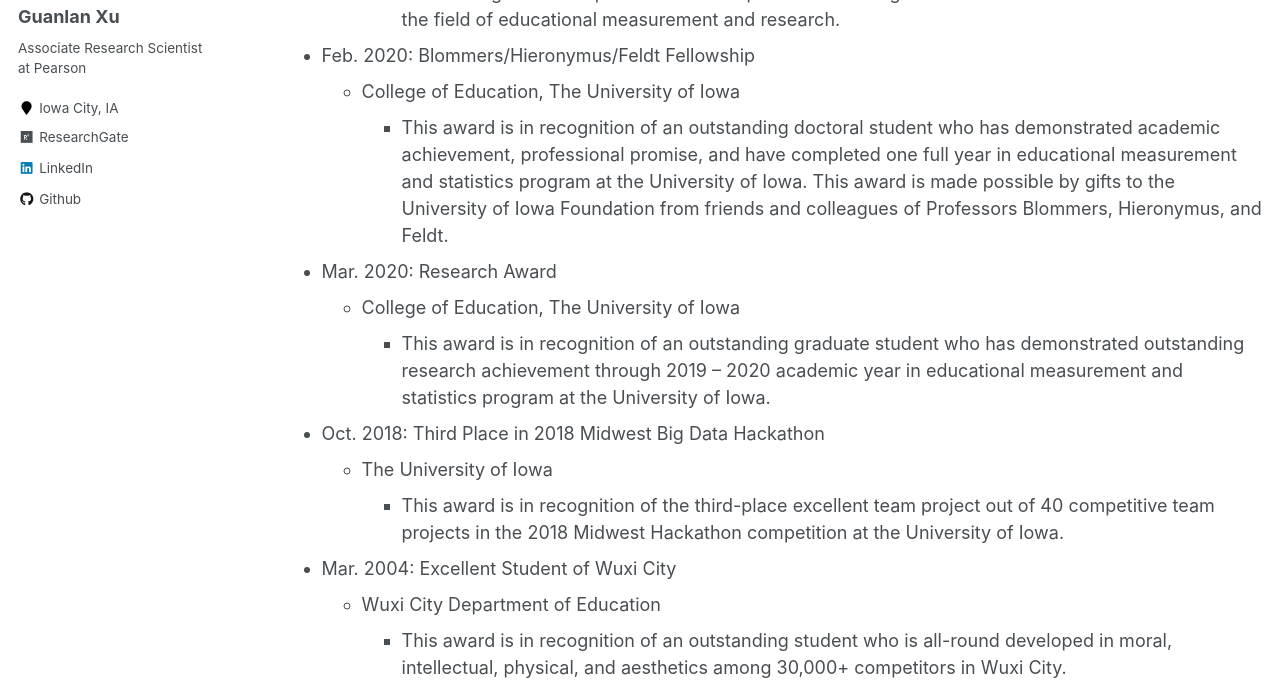
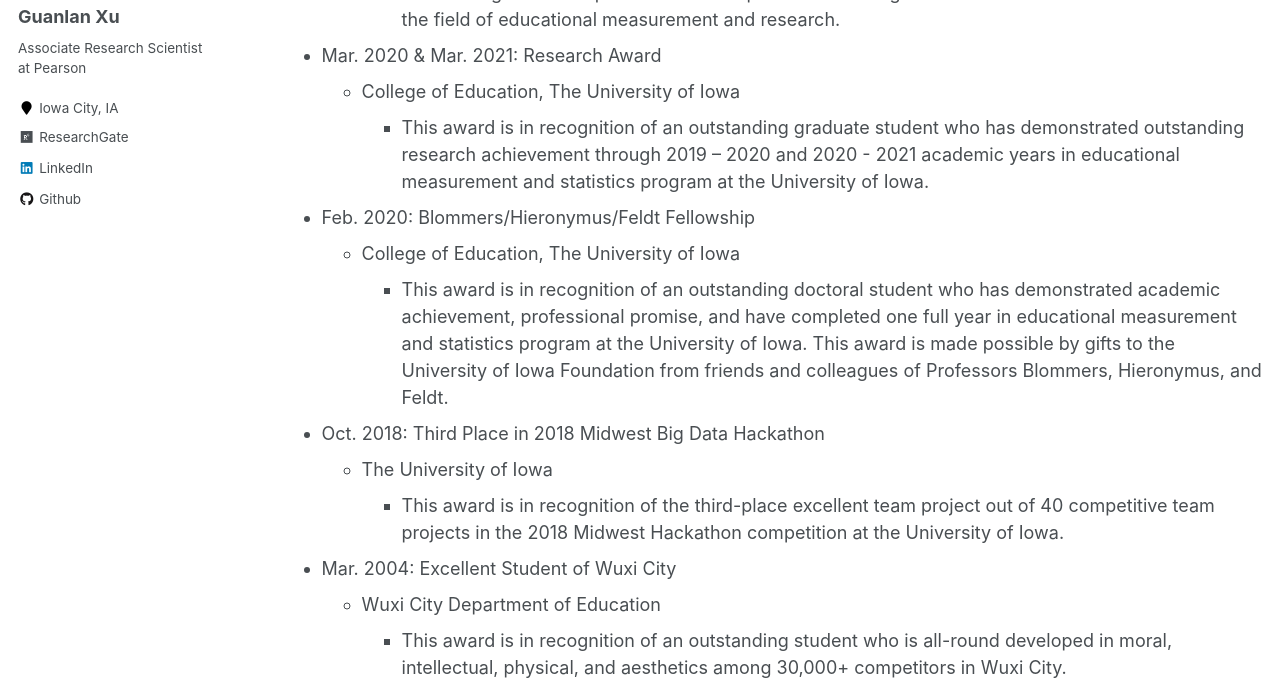
Before and after one commit to guanlanxu/guanlanxu.github.io, a Jekyll site: the page built from _pages/cv.md, in a window 1280 px wide and 900 px high, scrolled down 2349 px, cut to the strip 215-900 px from the top of the window. Built offline with Jekyll 4.4.1, drawn with Linux system fonts in a browser that asks for light colours.

Commit message:
Update cv.md

```diff
--- a/_pages/cv.md
+++ b/_pages/cv.md
@@ -88,13 +88,16 @@ Awards
   * College of Education, The University of Iowa
     * This award was established as a memorial for Professor Melvin R. Novick by the College of Education and Dr. Novick’s wife, Naomi. It is presented annually to a doctoral student who has shown outstanding academic performance and promise of the highest level of achievement inresearch in the field of educational measurement and research.
 
+* Mar. 2020 & Mar. 2021: Research Award
+  * College of Education, The University of Iowa
+    * This award is in recognition of an outstanding graduate student who has demonstrated outstanding research achievement through 2019 – 2020 and 2020 - 2021 academic years in educational measurement and statistics program at the University of Iowa.
+
+
 * Feb. 2020: Blommers/Hieronymus/Feldt Fellowship
   * College of Education, The University of Iowa
     * This award is in recognition of an outstanding doctoral student who has demonstrated academic achievement, professional promise, and have completed one full year in educational measurement and statistics program at the University of Iowa. This award is made possible by gifts to the University of Iowa Foundation from friends and colleagues of Professors Blommers, Hieronymus, and Feldt.
 
-* Mar. 2020: Research Award
-  * College of Education, The University of Iowa
-    * This award is in recognition of an outstanding graduate student who has demonstrated outstanding research achievement through 2019 – 2020 academic year in educational measurement and statistics program at the University of Iowa.
+
 
 * Oct. 2018: Third Place in 2018 Midwest Big Data Hackathon
   * The University of Iowa
```
